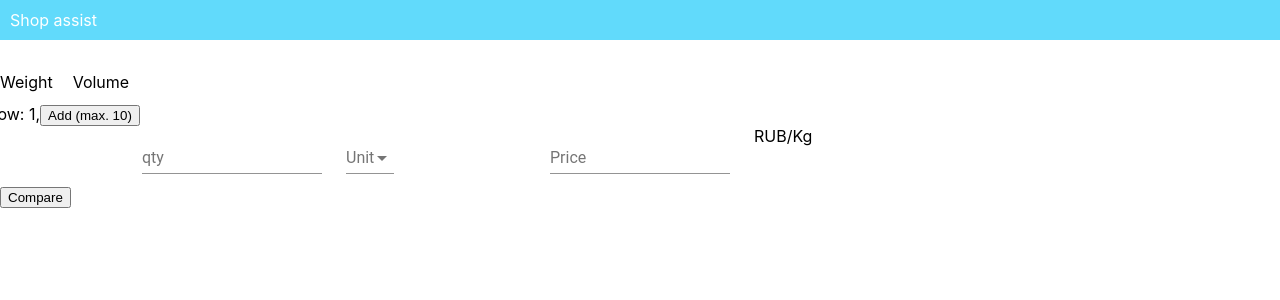
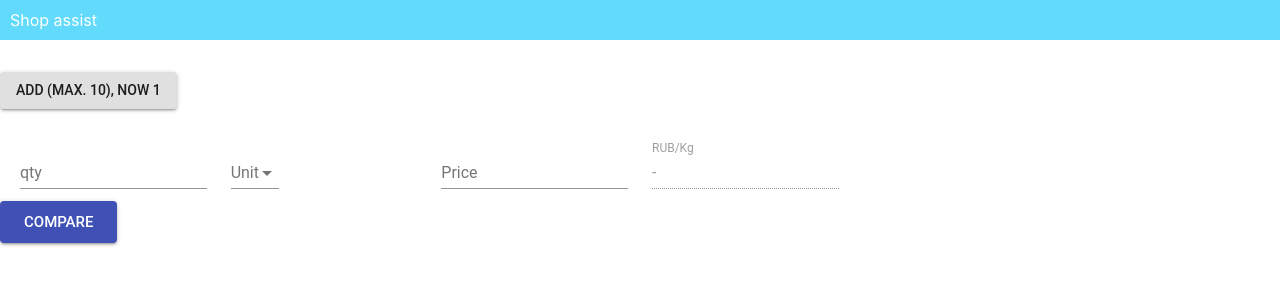
Before and after one commit to LazzyLizzard/shop-assist, a React (Create React App) app: page / in a window 1280 px wide. Shown: the top 300 px of the page. Built offline with nearby package versions, Linux system fonts and the light colour scheme.

Commit message:
Little cosmetic changes

```diff
--- a/src/App.jsx
+++ b/src/App.jsx
@@ -1,6 +1,7 @@
 import React, {Component} from 'react';
 import {get, isEqual} from 'lodash';
 import Grid from '@material-ui/core/Grid';
+import Button from '@material-ui/core/Button';
 import {DEFAULT_DATA} from './constants/initial-values';
 import {measures} from './constants/measures';
 import {BEST_VALUES_INDEXES, COMPARE_DATA} from './constants/field-names';
@@ -121,18 +122,18 @@ export class App extends Component {
                     </Grid>
                 </Grid>
                 <Grid container spacing={24}>
+                    {/*<Grid item xs={12}>*/}
+                        {/*<MeasuresList measures={measures} />*/}
+                    {/*</Grid>*/}
                     <Grid item xs={12}>
-                        <MeasuresList measures={measures} />
-                    </Grid>
-                    <div>
-                        now: {compareData.length},
-                        <button
+                        <Button
                             type="button"
+                            variant="contained"
                             disabled={compareData.length >= MAX_ITEMS}
                             onClick={this.addItem}>
-                            Add (max. {MAX_ITEMS})
-                        </button>
-                    </div>
+                            Add (max. {MAX_ITEMS}), now {compareData.length}
+                        </Button>
+                    </Grid>>
                 </Grid>
 
                 {/* TODO [sf] 03.02.2019 use other key */}
@@ -155,8 +156,11 @@ export class App extends Component {
 
                 <Grid container spacing={24}>
                     <Grid item>
-                        <button
+                        <Button
+                            size="large"
                             type="button"
+                            color="primary"
+                            variant="contained"
                             onClick={() => this.setState(() => {
                                 return {
                                     [BEST_VALUES_INDEXES]: formula(compareData)
@@ -164,7 +168,7 @@ export class App extends Component {
                             })}
                         >
                             Compare
-                        </button>
+                        </Button>
                     </Grid>
                 </Grid>
             </React.Fragment>
--- a/src/components/price-item/price-item.jsx
+++ b/src/components/price-item/price-item.jsx
@@ -5,6 +5,8 @@ import Select from '@material-ui/core/Select';
 import MenuItem from '@material-ui/core/MenuItem';
 import InputLabel from '@material-ui/core/InputLabel';
 import FormControl from '@material-ui/core/FormControl';
+import TextField from '@material-ui/core/TextField';
+import Button from '@material-ui/core/Button';
 import {Input} from '../input';
 import {measures} from '../../constants/measures';
 // import './price-item.scss'
@@ -25,6 +27,16 @@ const getMeasuresOptions = (measureKey) => {
 
 export const PriceItem = ({props, index, changeHandler, allowDelete, removeHandler, measureKey, measure, bestValues}) => {
     const {itemName} = measure;
+    const fff = () => {
+        const p = {
+            padding: '0 20px'
+        };
+        return {
+            ...p,
+            ...bestValues.includes(index) ? {background: '#CAFFCA'} : {}
+        }
+
+    };
     return (
         <Grid
             container
@@ -32,12 +44,8 @@ export const PriceItem = ({props, index, changeHandler, allowDelete, removeHandl
             direction="row"
             justify="flex-start"
             alignItems="flex-start"
-            style={{padding: '0 40px'}}
+            style={fff()}
         >
-            <Grid item xs={1} sm={1} xl={1}>
-                {bestValues.includes(index) && <div>**</div>}
-            </Grid>
-
             <Grid item xs={6} sm={2}>
                 <Input
                     placeholder="к-во"
@@ -78,18 +86,28 @@ export const PriceItem = ({props, index, changeHandler, allowDelete, removeHandl
                 />
             </Grid>
             <Grid item xs={3} sm={2}>
-                {props.r} RUB/{itemName}
+
+                <TextField
+                    disabled
+                    id="r"
+                    label={`RUB/${itemName}`}
+                    defaultValue="-"
+                    value={props.r}
+                />
+
             </Grid>
             <Grid item xs={3} sm={2}>
                 {allowDelete &&
-                <button
+                <Button
                     type="button"
+                    color="secondary"
+                    variant="contained"
                     onClick={() => {
                         removeHandler(index)
                     }}
                 >
-                    X
-                </button>
+                    Delete
+                </Button>
                 }
             </Grid>
         </Grid>
```
